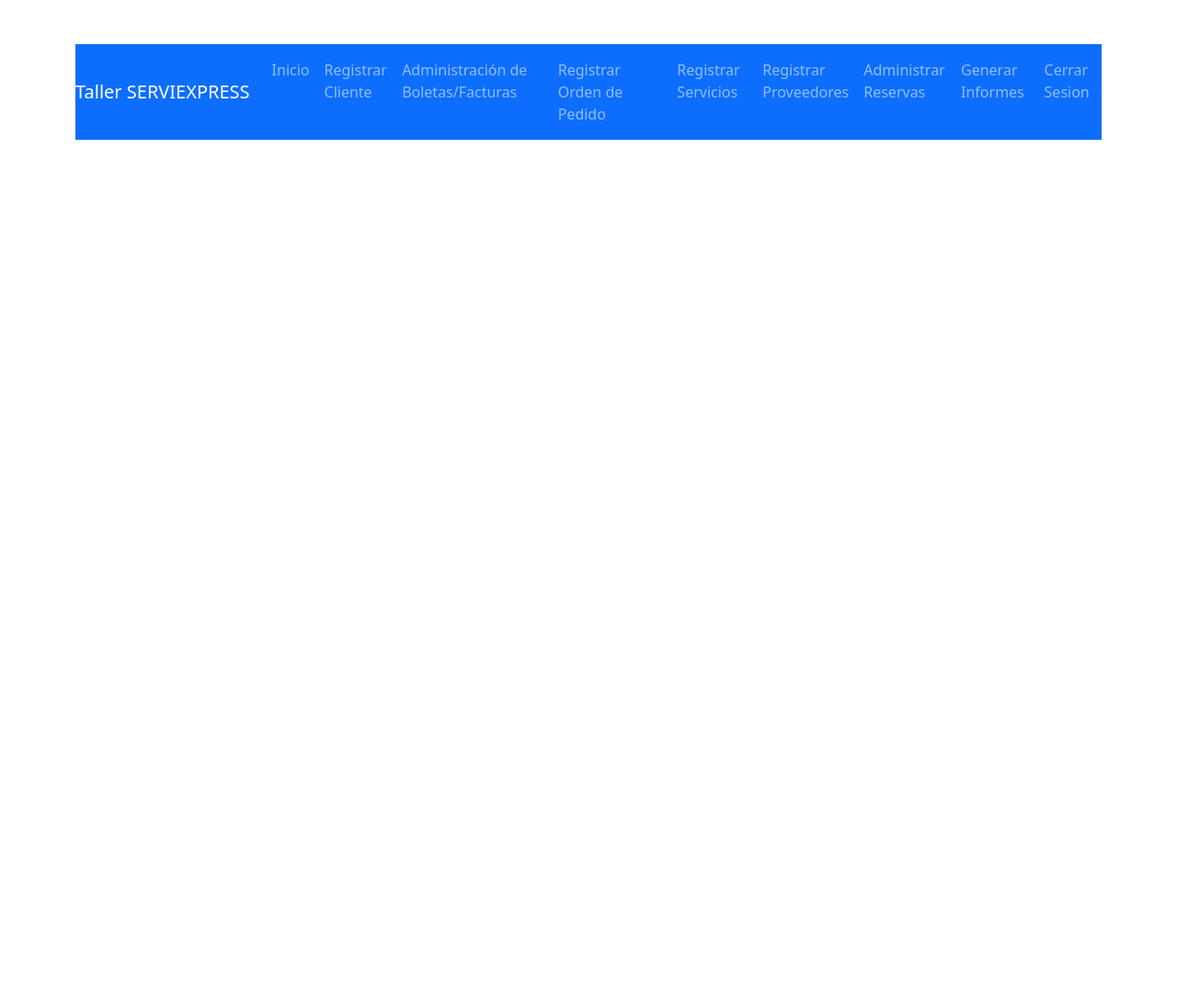
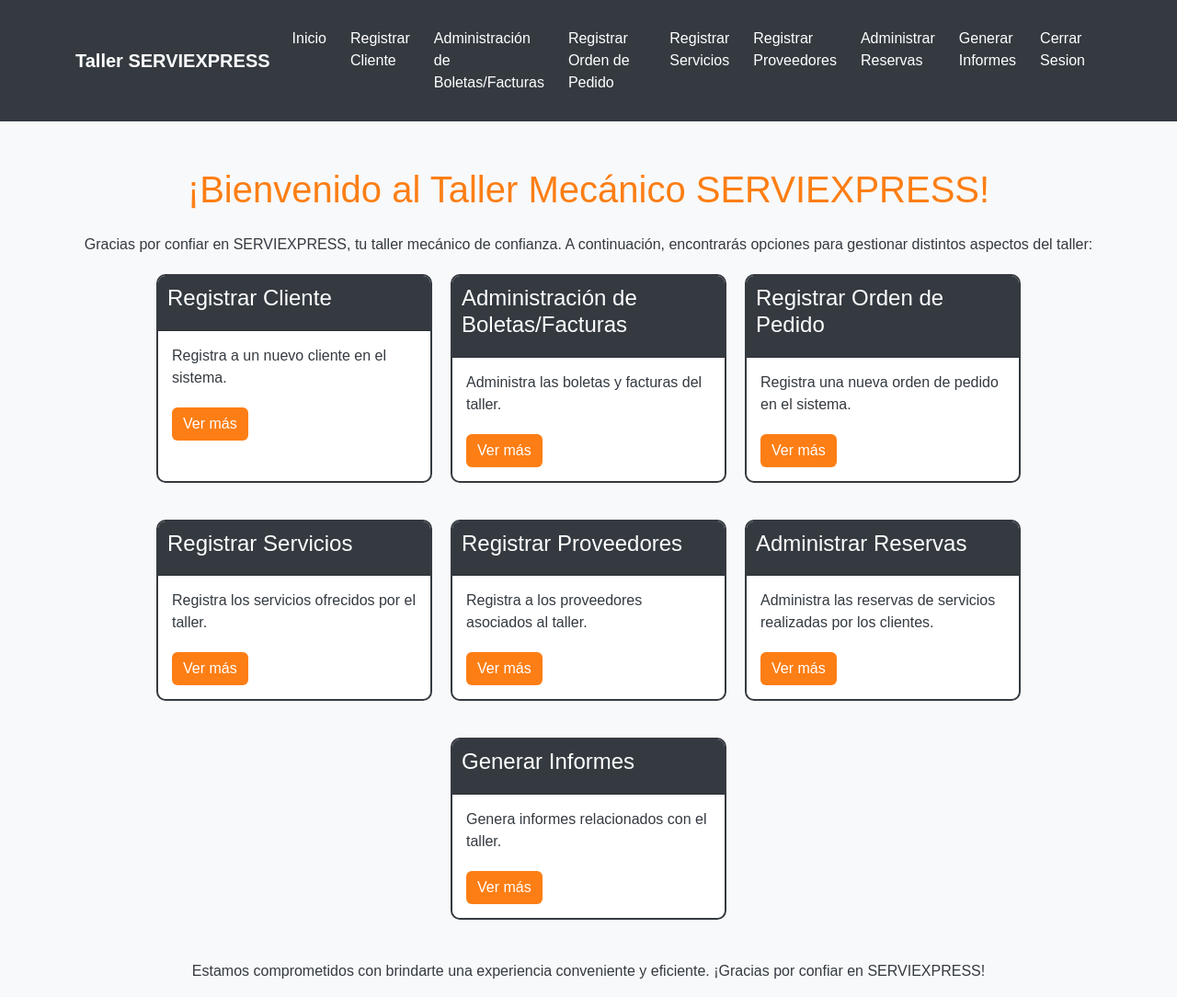
Before and after one commit to Lopr0091/taller, a PHP site: page /paginas/menuPrincipalUsuario.php in a window 1280 px wide. Shown: the whole page at 92% size. Before the commit the page ends 152 px from the top, so only its background shows below. Run offline with PHP 8.4, Linux system fonts and the light colour scheme; the visitor is signed in with stand-in values (Sample User, id 1).

Commit message:
le recé a la rosa de guadalupe

```diff
--- a/paginas/menuPrincipalUsuario.php
+++ b/paginas/menuPrincipalUsuario.php
@@ -7,18 +7,86 @@ $usuario = $_SESSION['usuario'];
 <head>
     <meta charset="UTF-8">
     <meta name="viewport" content="width=device-width, initial-scale=1.0">
-    <title>Document</title>
+    <title>Menú Principal - Taller Mecánico SERVIEXPRESS</title>
     <link href="https://cdn.jsdelivr.net/npm/bootstrap@5.3.0/dist/css/bootstrap.min.css" rel="stylesheet">
     <style>
-
-
-        .login-message {
-            text-align: center;
+        body {
+            font-family: 'Arial', sans-serif;
+            margin: 0;
+            padding: 0;
+            background-color: #f8f9fa;
         }
 
-        .login-link {
-            display: block;
-            margin-top: 10px;
+        .navbar {
+            background-color: #343a40;
+            padding: 15px 0;
+            border-bottom: 2px solid #fff;
+        }
+
+        .navbar-brand {
+            color: #fff !important;
+            font-weight: bold;
+        }
+
+        .navbar-nav .nav-link {
+            color: #fff !important;
+            margin-right: 10px;
+            padding: 15px 0;
+        }
+
+        .navbar-toggler-icon {
+            background-color: #fff;
+        }
+
+        /* Estilos para las cards */
+        .container-cards {
+            display: flex;
+            justify-content: center;
+            flex-wrap: wrap;
+            margin-top: 20px;
+        }
+
+        .card {
+            width: 300px;
+            margin: 0 10px 20px 10px;
+            border: 2px solid #343a40;
+            border-radius: 10px;
+            overflow: hidden;
+        }
+
+        .card-header {
+            background-color: #343a40;
+            color: #fff;
+            border-radius: 10px 10px 0 0;
+            padding: 10px;
+        }
+
+        .card-body {
+            background-color: #fff;
+            border-radius: 0 0 10px 10px;
+            padding: 15px;
+        }
+
+        .card-title {
+            color: #fff;
+            font-size: 1.5rem;
+            margin-bottom: 10px;
+        }
+
+        .card-text {
+            color: #343a40;
+            margin-bottom: 20px;
+        }
+
+        .btn-orange {
+            background-color: #fd7e14;
+            color: #fff;
+            border: none;
+        }
+
+        .btn-orange:hover {
+            background-color: #343a40;
+            color: #fff;
         }
     </style>
 </head>
@@ -26,16 +94,13 @@ $usuario = $_SESSION['usuario'];
     <?php
     if (isset($usuario)) {
         echo <<<eot
-    <main class="container mt-5">
-        <div class="row">
-            <div class="col-lg-12">
-                <nav class="navbar navbar-expand-lg navbar-dark bg-primary">
+        <nav class="navbar navbar-expand-lg navbar-dark">
+        <div class="container">
             <a class="navbar-brand" href="#">Taller SERVIEXPRESS</a>
-                    <button class="navbar-toggler" type="button" data-toggle="collapse" data-target="#navbarNav"
-                            aria-controls="navbarNav" aria-expanded="false" aria-label="Toggle navigation">
+            <button class="navbar-toggler" type="button" data-toggle="collapse" data-target="#navbarNav" aria-controls="navbarNav" aria-expanded="false" aria-label="Toggle navigation">
                 <span class="navbar-toggler-icon"></span>
             </button>
-                    <div class="collapse navbar-collapse" id="navbarNav">
+            <div class="collapse navbar-collapse justify-content-end" id="navbarNav">
                 <ul class="navbar-nav ml-auto">
                     <li class="nav-item">
                         <a class="nav-link" href="menuPrincipalUsuario.php">Inicio</a>
@@ -66,10 +131,99 @@ $usuario = $_SESSION['usuario'];
                     </li>
                 </ul>
             </div>
+        </div>
     </nav>
+
+    <!-- Contenido de bienvenida y cards -->
+    <div class="container mt-5">
+        <h1 class="text-center mb-4" style="color: #fd7e14;">¡Bienvenido al Taller Mecánico SERVIEXPRESS!</h1>
+        <p class="text-center" style="color: #343a40;">Gracias por confiar en SERVIEXPRESS, tu taller mecánico de confianza. A continuación, encontrarás opciones para gestionar distintos aspectos del taller:</p>
+
+        <div class="container-cards">
+            <!-- Card 1 -->
+            <div class="card">
+                <div class="card-header">
+                    <h5 class="card-title">Registrar Cliente</h5>
+                </div>
+                <div class="card-body">
+                    <p class="card-text">Registra a un nuevo cliente en el sistema.</p>
+                    <a href="#" class="btn btn-orange">Ver más</a>
                 </div>
             </div>
-    </main>
+
+            <!-- Card 2 -->
+            <div class="card">
+                <div class="card-header">
+                    <h5 class="card-title">Administración de Boletas/Facturas</h5>
+                </div>
+                <div class="card-body">
+                    <p class="card-text">Administra las boletas y facturas del taller.</p>
+                    <a href="#" class="btn btn-orange">Ver más</a>
+                </div>
+            </div>
+
+            <!-- Card 3 -->
+            <div class="card">
+                <div class="card-header">
+                    <h5 class="card-title">Registrar Orden de Pedido</h5>
+                </div>
+                <div class="card-body">
+                    <p class="card-text">Registra una nueva orden de pedido en el sistema.</p>
+                    <a href="#" class="btn btn-orange">Ver más</a>
+                </div>
+            </div>
+        </div>
+
+        <div class="container-cards">
+            <!-- Card 4 -->
+            <div class="card">
+                <div class="card-header">
+                    <h5 class="card-title">Registrar Servicios</h5>
+                </div>
+                <div class="card-body">
+                    <p class="card-text">Registra los servicios ofrecidos por el taller.</p>
+                    <a href="#" class="btn btn-orange">Ver más</a>
+                </div>
+            </div>
+
+            <!-- Card 5 -->
+            <div class="card">
+                <div class="card-header">
+                    <h5 class="card-title">Registrar Proveedores</h5>
+                </div>
+                <div class="card-body">
+                    <p class="card-text">Registra a los proveedores asociados al taller.</p>
+                    <a href="#" class="btn btn-orange">Ver más</a>
+                </div>
+            </div>
+
+            <!-- Card 6 -->
+            <div class="card">
+                <div class="card-header">
+                    <h5 class="card-title">Administrar Reservas</h5>
+                </div>
+                <div class="card-body">
+                    <p class="card-text">Administra las reservas de servicios realizadas por los clientes.</p>
+                    <a href="#" class="btn btn-orange">Ver más</a>
+                </div>
+            </div>
+        </div>
+
+        <div class="container-cards">
+            <!-- Card 7 -->
+            <div class="card">
+                <div class="card-header">
+                    <h5 class="card-title">Generar Informes</h5>
+                </div>
+                <div class="card-body">
+                    <p class="card-text">Genera informes relacionados con el taller.</p>
+                    <a href="#" class="btn btn-orange">Ver más</a>
+                </div>
+            </div>
+        </div>
+
+        <p class="text-center mt-4" style="color: #343a40;">Estamos comprometidos con brindarte una experiencia conveniente y eficiente. ¡Gracias por confiar en SERVIEXPRESS!</p>
+    </div>
 eot;
     } else {
         echo <<<EOT
```
Lines whose indentation alone changed are shown as unchanged.
